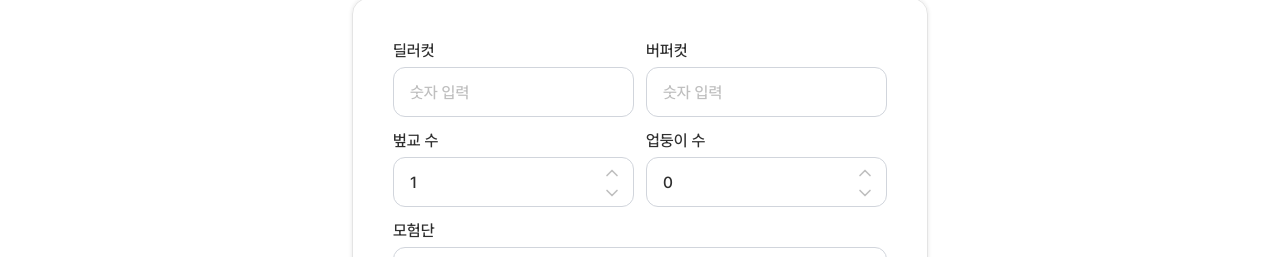
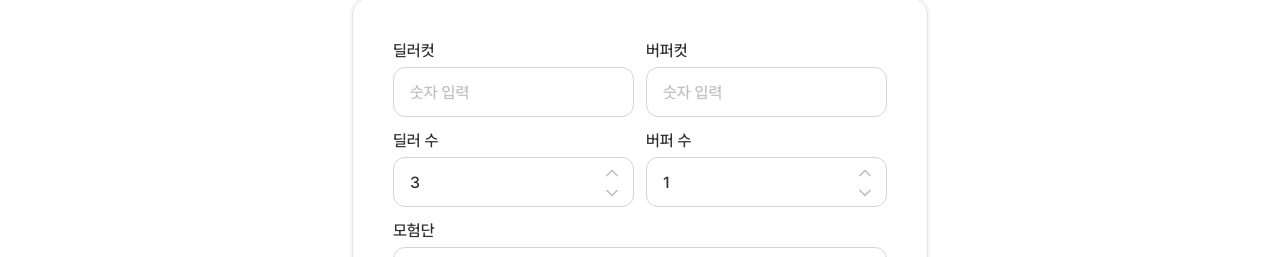
Before and after one commit to duncop/duncop, a Next.js app: page / in a window 1280 px wide. Shown: the part 234-491 px from the top of the page. Built offline with nearby package versions, Linux system fonts and the light colour scheme.

Commit message:
fix: form 요소 변경

```diff
--- a/global.d.ts
+++ b/global.d.ts
@@ -1,9 +1,9 @@
 export declare global {
-    interface FormType {
+    interface Form {
         dealerCut: string;
         bufferCut: string;
-        setCount: string;
-        babyCount: string;
+        dealerCount: string;
+        bufferCount: string;
         adventure: string;
     }
 
@@ -31,4 +31,13 @@ export declare global {
         buffScore3?: string; //  3인버프력 ex)"6,737,305"
         buffScore4?: string; //  4인버프력 ex)"6,541,927"
     }
+
+    interface Response {
+        characters: Character[];
+    }
+
+    interface Badge {
+        type: "시민상" | "전과자";
+        count: number;
+    }
 }
--- a/src/apis/adventure.ts
+++ b/src/apis/adventure.ts
@@ -12,5 +12,5 @@ export const searchAdventure = async (name: string) => {
         throw new Error("API 요청 실패");
     }
 
-    return response.text();
+    return response.json();
 };
--- a/src/components/Main.tsx
+++ b/src/components/Main.tsx
@@ -3,65 +3,64 @@
 import AdventureCard from "@/components/AdventureCard";
 import Menual from "@/components/Menual";
 import SearchForm from "@/components/SearchForm";
-import { useState } from "react";
+import { useEffect, useState } from "react";
 import { searchAdventure } from "@/apis/adventure";
 
 export default function Main() {
     const [form, setForm] = useState({
         dealerCut: "",
         bufferCut: "",
-        setCount: "1",
-        babyCount: "0",
+        dealerCount: "3",
+        bufferCount: "1",
         adventure: "",
     });
     const [isSearched, setIsSearched] = useState(false);
+    const [adventure, setAdventure] = useState<Character[]>();
 
-    const setCountHandler = (
+    const dealerCountHandler = (
         e: React.MouseEvent<HTMLButtonElement>,
         type: "up" | "down",
     ) => {
         e.preventDefault();
 
-        if (!form.setCount) {
-            setForm((data) => ({ ...data, setCount: "1" }));
+        if (!form.dealerCount) {
+            setForm((data) => ({ ...data, dealerCount: "3" }));
+            return;
         }
-        if (type === "up" && +form.setCount < 8) {
+        if (type === "up" && +form.dealerCount < 99) {
             setForm((data) => ({
                 ...data,
-                setCount: (+form.setCount + 1).toString(),
+                dealerCount: (+form.dealerCount + 1).toString(),
             }));
         }
-        if (type === "down" && +form.setCount > 1) {
+        if (type === "down" && +form.dealerCount > 1) {
             setForm((data) => ({
                 ...data,
-                setCount: (+form.setCount - 1).toString(),
+                dealerCount: (+form.dealerCount - 1).toString(),
             }));
         }
     };
-    const babyCountHandler = (
+    const bufferCountHandler = (
         e: React.MouseEvent<HTMLButtonElement>,
         type: "up" | "down",
     ) => {
         e.preventDefault();
 
-        if (!form.babyCount) {
-            setForm((data) => ({ ...data, babyCount: "0" }));
+        if (!form.bufferCount) {
+            setForm((data) => ({ ...data, bufferCount: "1" }));
+            return;
         }
-        if (type === "up") {
-            if (form.babyCount === "0")
-                setForm((data) => ({ ...data, babyCount: "1" }));
-            if (form.babyCount === "1")
-                setForm((data) => ({ ...data, babyCount: "2" }));
-            if (form.babyCount === "2")
-                setForm((data) => ({ ...data, babyCount: "8" }));
+        if (type === "up" && +form.bufferCount < 9) {
+            setForm((data) => ({
+                ...data,
+                bufferCount: (+form.bufferCount + 1).toString(),
+            }));
         }
-        if (type === "down") {
-            if (form.babyCount === "1")
-                setForm((data) => ({ ...data, babyCount: "0" }));
-            if (form.babyCount === "2")
-                setForm((data) => ({ ...data, babyCount: "1" }));
-            if (form.babyCount === "8")
-                setForm((data) => ({ ...data, babyCount: "2" }));
+        if (type === "down" && +form.bufferCount > 1) {
+            setForm((data) => ({
+                ...data,
+                bufferCount: (+form.bufferCount - 1).toString(),
+            }));
         }
     };
     const submitHandler = async (e: React.FormEvent<HTMLFormElement>) => {
@@ -69,32 +68,44 @@ export default function Main() {
 
         if (form.dealerCut && form.bufferCut && form.adventure)
             try {
-                const result = await searchAdventure(form.adventure);
-                console.log("검색 결과:", result);
-
+                const result: Response = await searchAdventure(form.adventure);
+                setAdventure(result.characters);
                 setIsSearched(true);
             } catch (error) {
                 console.error("검색 실패:", error);
             }
     };
 
+    useEffect(() => {
+        const setDealerCountToNull = () => {
+            setForm((data) => ({ ...data, dealerCount: "" }));
+        };
+        if (form.dealerCount === "0") setDealerCountToNull();
+    }, [form.dealerCount]);
+
     return (
         <>
             <SearchForm
                 form={form}
                 setForm={setForm}
-                setCountHandler={setCountHandler}
-                babyCountHandler={babyCountHandler}
+                dealerCountHandler={dealerCountHandler}
+                bufferCountHandler={bufferCountHandler}
                 submitHandler={submitHandler}
             />
 
-            {isSearched ? (
+            {isSearched && adventure ? (
                 <div className="w-full">
                     <p className="text-lg mb-2">
                         검색 결과 <span className="t-main">1</span>
                     </p>
                     <div className="w-full flex gap-3">
-                        <AdventureCard />
+                        <AdventureCard
+                            characters={adventure}
+                            dealerCut={+form.dealerCut}
+                            bufferCut={+form.bufferCut}
+                            dealerCount={+form.dealerCount}
+                            bufferCount={+form.bufferCount}
+                        />
                     </div>
                 </div>
             ) : (
--- a/src/components/SearchForm.tsx
+++ b/src/components/SearchForm.tsx
@@ -2,13 +2,13 @@ import Input from "./Input";
 import { ChevronDown, ChevronUp, Search } from "lucide-react";
 
 type SearchFormProps = {
-    form: FormType;
-    setForm: React.Dispatch<React.SetStateAction<FormType>>;
-    setCountHandler: (
+    form: Form;
+    setForm: React.Dispatch<React.SetStateAction<Form>>;
+    dealerCountHandler: (
         e: React.MouseEvent<HTMLButtonElement>,
         type: "up" | "down",
     ) => void;
-    babyCountHandler: (
+    bufferCountHandler: (
         e: React.MouseEvent<HTMLButtonElement>,
         type: "up" | "down",
     ) => void;
@@ -18,8 +18,8 @@ type SearchFormProps = {
 export default function SearchForm({
     form,
     setForm,
-    setCountHandler,
-    babyCountHandler,
+    dealerCountHandler,
+    bufferCountHandler,
     submitHandler,
 }: SearchFormProps) {
     return (
@@ -74,31 +74,34 @@ export default function SearchForm({
             <div className="flex gap-3">
                 <div className="relative">
                     <Input
-                        id="set-count"
-                        placeholder="1"
-                        value={form.setCount}
+                        id="dealer-count"
+                        placeholder="3"
+                        value={form.dealerCount}
                         onChange={(e) =>
                             setForm((data) => ({
                                 ...data,
-                                setCount: e.target.value.replace(/[^1-8]/g, ""),
+                                dealerCount: e.target.value.replace(
+                                    /[^0-9]/g,
+                                    "",
+                                ),
                             }))
                         }
-                        maxLength={1}
+                        maxLength={2}
                     >
-                        벞교 수
+                        딜러 수
                     </Input>
                     <div className="absolute right-2 bottom-1 flex flex-col text-gray500 dark:text-gray700">
                         <button
                             type="button"
                             className="hover:bg-gray100 dark:hover:bg-gray800 rounded-md px-1 hover:text-gray600"
-                            onClick={(e) => setCountHandler(e, "up")}
+                            onClick={(e) => dealerCountHandler(e, "up")}
                         >
                             <ChevronUp size={20} />
                         </button>
                         <button
                             type="button"
                             className="hover:bg-gray100 dark:hover:bg-gray800 rounded-md px-1 hover:text-gray600"
-                            onClick={(e) => setCountHandler(e, "down")}
+                            onClick={(e) => dealerCountHandler(e, "down")}
                         >
                             <ChevronDown size={20} />
                         </button>
@@ -106,34 +109,34 @@ export default function SearchForm({
                 </div>
                 <div className="relative">
                     <Input
-                        id="baby-count"
-                        placeholder="0"
-                        value={form.babyCount}
+                        id="buffer-count"
+                        placeholder="1"
+                        value={form.bufferCount}
                         onChange={(e) =>
                             setForm((data) => ({
                                 ...data,
-                                babyCount: e.target.value.replace(
-                                    /[^0128]/g,
+                                bufferCount: e.target.value.replace(
+                                    /[^1-9]/g,
                                     "",
                                 ),
                             }))
                         }
                         maxLength={1}
                     >
-                        업둥이 수
+                        버퍼 수
                     </Input>
                     <div className="absolute right-2 bottom-1 flex flex-col text-gray500 dark:text-gray700">
                         <button
                             type="button"
                             className="hover:bg-gray100 dark:hover:bg-gray800 rounded-md px-1 hover:text-gray600"
-                            onClick={(e) => babyCountHandler(e, "up")}
+                            onClick={(e) => bufferCountHandler(e, "up")}
                         >
                             <ChevronUp size={20} />
                         </button>
                         <button
                             type="button"
                             className="hover:bg-gray100 dark:hover:bg-gray800 rounded-md px-1 hover:text-gray600"
-                            onClick={(e) => babyCountHandler(e, "down")}
+                            onClick={(e) => bufferCountHandler(e, "down")}
                         >
                             <ChevronDown size={20} />
                         </button>
@@ -144,7 +147,7 @@ export default function SearchForm({
                 <Input
                     id="adventure-name"
                     placeholder="모험단 이름 입력"
-                    maxLength={50}
+                    maxLength={10}
                     value={form.adventure}
                     onChange={(e) =>
                         setForm((data) => ({
```
